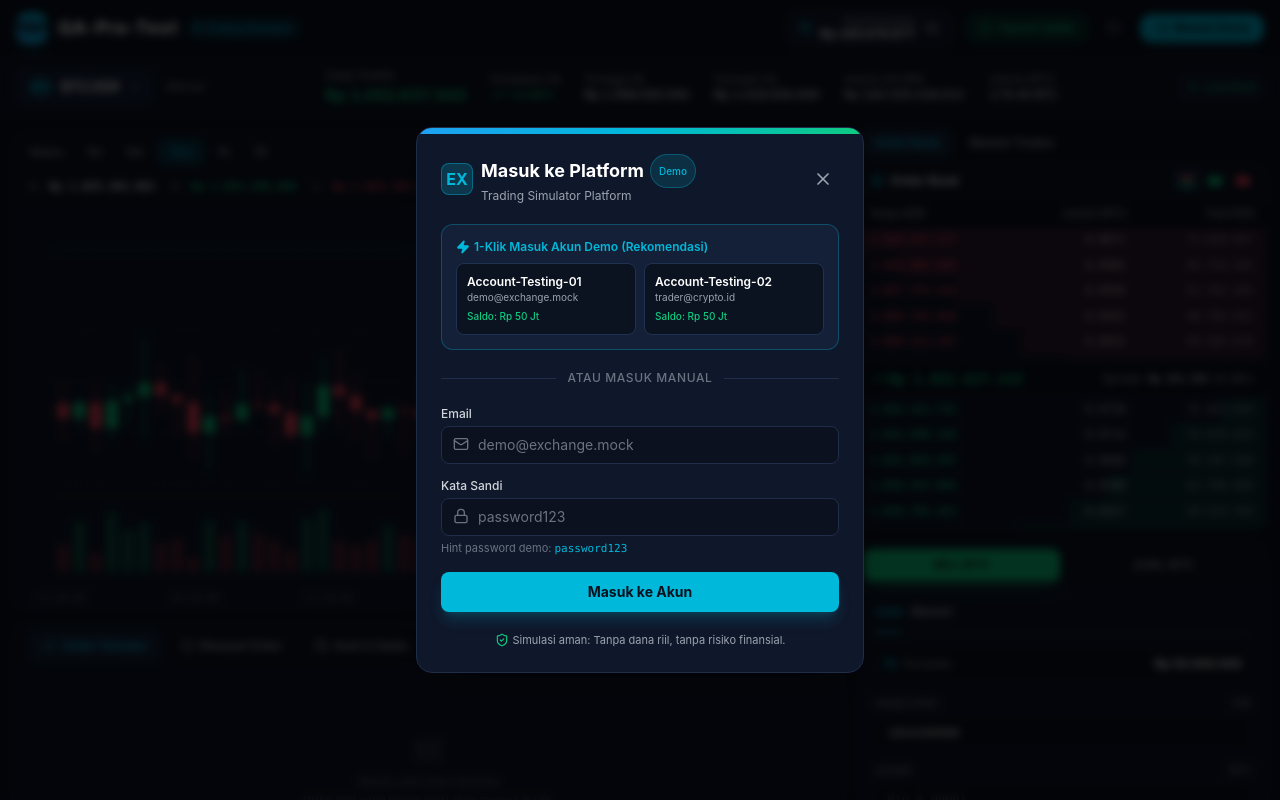
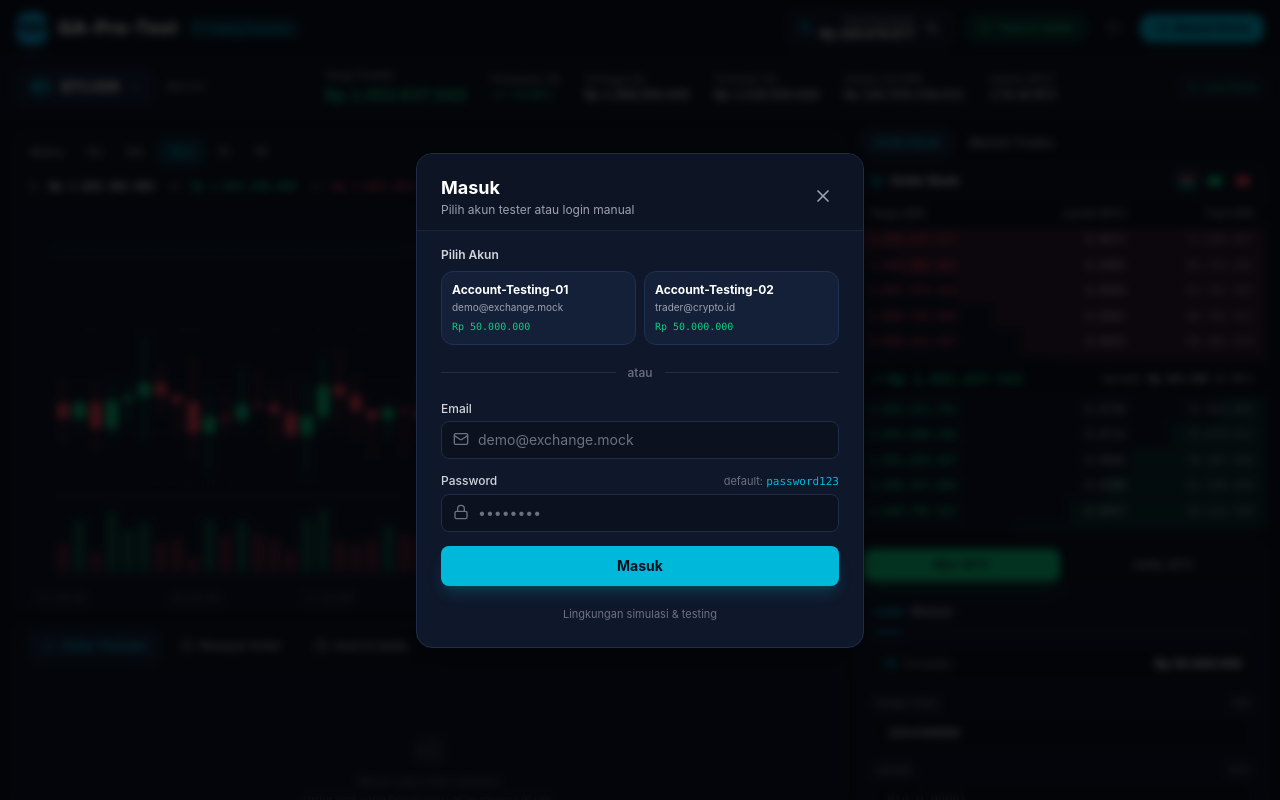
Before and after one commit to restufff/test-technical-trade, a Next.js app: page / in a window 1280 px wide. Both pictures are taken after a click on the button "Masuk Demo". Shown: the top 800 px of the page. Built offline with nearby package versions, Linux system fonts and the light colour scheme.

Commit message:
style: naturalize login and profile modal wording to clean app standards

```diff
--- a/src/components/auth/LoginModal.tsx
+++ b/src/components/auth/LoginModal.tsx
@@ -21,31 +21,18 @@ export default function LoginModal() {
     const res = await login(email, password);
     setIsLoading(false);
     if (!res.success) {
-      setError(res.message || 'Login gagal.');
+      setError(res.message || 'Email atau password salah.');
     }
   };
 
   return (
     <div className="fixed inset-0 z-50 flex items-center justify-center p-4 bg-black/75 backdrop-blur-sm animate-in fade-in duration-200">
       <div className="relative w-full max-w-md rounded-2xl bg-[#0f172a] border border-[#1e2d4a] shadow-2xl overflow-hidden">
-        {/* Top Accent Gradient Bar */}
-        <div className="h-1.5 w-full bg-gradient-to-r from-indodax-blue via-indodax-cyan to-trading-buy" />
-
-        {/* Modal Header */}
-        <div className="flex items-center justify-between px-6 pt-5 pb-3">
-          <div className="flex items-center space-x-2">
-            <div className="w-8 h-8 rounded-lg bg-indodax-cyan/20 border border-indodax-cyan/40 flex items-center justify-center text-indodax-cyan font-bold">
-              EX
-            </div>
-            <div>
-              <h2 className="text-lg font-bold text-white flex items-center gap-1.5">
-                Masuk ke Platform
-                <span className="text-[10px] font-medium px-2 py-0.5 rounded-full bg-indodax-cyan/15 text-indodax-cyan border border-indodax-cyan/30">
-                  Demo
-                </span>
-              </h2>
-              <p className="text-xs text-gray-400">Trading Simulator Platform</p>
-            </div>
+        {/* Header */}
+        <div className="flex items-center justify-between px-6 pt-5 pb-3 border-b border-[#18233c] bg-[#0d1424]">
+          <div>
+            <h2 className="text-lg font-bold text-white">Masuk</h2>
+            <p className="text-xs text-gray-400">Pilih akun tester atau login manual</p>
           </div>
           <button
             onClick={() => setIsLoginModalOpen(false)}
@@ -55,15 +42,12 @@ export default function LoginModal() {
           </button>
         </div>
 
-        {/* Modal Body */}
-        <div className="px-6 pb-6 pt-2 space-y-4">
-          {/* Quick 1-Click Demo Login Box */}
-          <div className="rounded-xl p-3.5 bg-[#142038] border border-indodax-cyan/30">
-            <div className="flex items-center justify-between mb-2">
-              <span className="text-xs font-semibold text-indodax-cyan flex items-center gap-1">
-                <Zap className="w-3.5 h-3.5 text-indodax-cyan fill-indodax-cyan" />
-                1-Klik Masuk Akun Demo (Rekomendasi)
-              </span>
+        {/* Body */}
+        <div className="px-6 pb-6 pt-4 space-y-4">
+          {/* Quick Preset Accounts */}
+          <div>
+            <div className="text-xs font-semibold text-gray-300 mb-2 flex items-center gap-1">
+              Pilih Akun
             </div>
             <div className="grid grid-cols-2 gap-2">
               {DEMO_USERS.map((user, idx) => (
@@ -71,13 +55,13 @@ export default function LoginModal() {
                   key={user.id}
                   type="button"
                   onClick={() => loginWithDemoAccount(idx)}
-                  className="flex flex-col text-left p-2.5 rounded-lg bg-[#0b111e]/90 hover:bg-[#1a2b4c] border border-[#1f3152] hover:border-indodax-cyan/50 transition-all group"
+                  className="flex flex-col text-left p-2.5 rounded-xl bg-[#142038] hover:bg-[#1a2b4c] border border-[#1f3152] hover:border-indodax-cyan/50 transition-all group"
                 >
-                  <span className="text-xs font-semibold text-white group-hover:text-indodax-cyan truncate">
-                    {user.name.split(' ')[0]}
+                  <span className="text-xs font-bold text-white group-hover:text-indodax-cyan truncate">
+                    {user.name}
                   </span>
-                  <span className="text-[10px] text-gray-400 truncate">{user.email}</span>
-                  <span className="text-[10px] text-trading-buy mt-1 font-medium">Saldo: Rp 50 Jt</span>
+                  <span className="text-[10px] text-gray-400 truncate mt-0.5">{user.email}</span>
+                  <span className="text-[10px] text-trading-buy mt-1 font-mono font-medium">Rp 50.000.000</span>
                 </button>
               ))}
             </div>
@@ -85,7 +69,7 @@ export default function LoginModal() {
 
           <div className="relative flex py-1 items-center">
             <div className="flex-grow border-t border-[#1e2d4a]"></div>
-            <span className="flex-shrink mx-3 text-xs text-gray-500 uppercase tracking-wider font-medium">atau masuk manual</span>
+            <span className="flex-shrink mx-3 text-xs text-gray-500 font-medium">atau</span>
             <div className="flex-grow border-t border-[#1e2d4a]"></div>
           </div>
 
@@ -107,25 +91,27 @@ export default function LoginModal() {
                   onChange={(e) => setEmail(e.target.value)}
                   placeholder="demo@exchange.mock"
                   required
-                  className="w-full pl-9 pr-3 py-2 text-sm bg-[#0b111e] border border-[#1e2d4a] rounded-lg text-white placeholder-gray-500 focus:outline-none focus:border-indodax-cyan focus:ring-1 focus:ring-indodax-cyan transition-colors"
+                  className="w-full pl-9 pr-3 py-2 text-sm bg-[#0b111e] border border-[#1e2d4a] rounded-lg text-white placeholder-gray-500 focus:outline-none focus:border-indodax-cyan transition-colors"
                 />
               </div>
             </div>
 
             <div>
-              <label className="block text-xs font-medium text-gray-300 mb-1">Kata Sandi</label>
+              <div className="flex justify-between items-center mb-1">
+                <label className="block text-xs font-medium text-gray-300">Password</label>
+                <span className="text-[11px] text-gray-500">default: <code className="text-indodax-cyan">password123</code></span>
+              </div>
               <div className="relative">
                 <Lock className="absolute left-3 top-2.5 w-4 h-4 text-gray-500" />
                 <input
                   type="password"
                   value={password}
                   onChange={(e) => setPassword(e.target.value)}
-                  placeholder="password123"
+                  placeholder="••••••••"
                   required
-                  className="w-full pl-9 pr-3 py-2 text-sm bg-[#0b111e] border border-[#1e2d4a] rounded-lg text-white placeholder-gray-500 focus:outline-none focus:border-indodax-cyan focus:ring-1 focus:ring-indodax-cyan transition-colors"
+                  className="w-full pl-9 pr-3 py-2 text-sm bg-[#0b111e] border border-[#1e2d4a] rounded-lg text-white placeholder-gray-500 focus:outline-none focus:border-indodax-cyan transition-colors"
                 />
               </div>
-              <p className="text-[11px] text-gray-500 mt-1">Hint password demo: <code className="text-indodax-cyan">password123</code></p>
             </div>
 
             <button
@@ -133,13 +119,12 @@ export default function LoginModal() {
               disabled={isLoading}
               className="w-full py-2.5 rounded-lg bg-indodax-cyan hover:bg-indodax-cyanHover text-[#0b111e] font-bold text-sm shadow-lg shadow-indodax-cyan/20 transition-all flex items-center justify-center gap-2 mt-4"
             >
-              {isLoading ? 'Memproses...' : 'Masuk ke Akun'}
+              {isLoading ? 'Memuat...' : 'Masuk'}
             </button>
           </form>
 
-          <div className="flex items-center justify-center gap-1 text-[11px] text-gray-400 pt-1">
-            <ShieldCheck className="w-3.5 h-3.5 text-trading-buy" />
-            <span>Simulasi aman: Tanpa dana riil, tanpa risiko finansial.</span>
+          <div className="text-center text-[11px] text-gray-500 pt-1">
+            Lingkungan simulasi & testing
           </div>
         </div>
       </div>
--- a/src/components/auth/UserProfileModal.tsx
+++ b/src/components/auth/UserProfileModal.tsx
@@ -58,23 +58,23 @@ export default function UserProfileModal() {
             <div className="flex items-center justify-between p-3 rounded-lg bg-[#0b111e] border border-[#1e2d4a]">
               <span className="text-gray-400 flex items-center gap-1.5">
                 <Shield className="w-3.5 h-3.5 text-indodax-cyan" />
-                Status Keamanan
+                Keamanan
               </span>
-              <span className="font-medium text-trading-buy">2FA Aktif (Simulasi)</span>
+              <span className="font-medium text-trading-buy">2FA Aktif</span>
             </div>
 
             <div className="flex items-center justify-between p-3 rounded-lg bg-[#0b111e] border border-[#1e2d4a]">
               <span className="text-gray-400 flex items-center gap-1.5">
                 <Award className="w-3.5 h-3.5 text-indodax-cyan" />
-                Level Akun VIP
+                Tier Akun
               </span>
-              <span className="font-medium text-white">VIP Tier 1 (Maker 0.1% / Taker 0.1%)</span>
+              <span className="font-medium text-white">VIP 1 (Fee 0.1%)</span>
             </div>
 
             <div className="flex items-center justify-between p-3 rounded-lg bg-[#0b111e] border border-[#1e2d4a]">
               <span className="text-gray-400 flex items-center gap-1.5">
                 <Calendar className="w-3.5 h-3.5 text-indodax-cyan" />
-                Anggota Sejak
+                Bergabung
               </span>
               <span className="font-medium text-gray-200">{user.memberSince}</span>
             </div>
@@ -86,7 +86,7 @@ export default function UserProfileModal() {
             className="w-full py-2.5 rounded-lg bg-[#1a233a] hover:bg-trading-sell/20 border border-[#2a385a] hover:border-trading-sell/40 text-trading-sell font-semibold text-sm transition-all flex items-center justify-center gap-2 mt-4"
           >
             <LogOut className="w-4 h-4" />
-            Keluar dari Akun (Logout)
+            Keluar
           </button>
         </div>
       </div>
--- a/src/context/AuthContext.tsx
+++ b/src/context/AuthContext.tsx
@@ -63,11 +63,11 @@ export function AuthProvider({ children }: { children: ReactNode }) {
     );
 
     if (!found) {
-      return { success: false, message: 'Email tidak ditemukan. Silakan gunakan akun demo.' };
+      return { success: false, message: 'Email tidak terdaftar.' };
     }
 
     if (found.password !== password) {
-      return { success: false, message: 'Password salah. Gunakan: password123' };
+      return { success: false, message: 'Password salah.' };
     }
 
     const account: UserAccount = {
```
